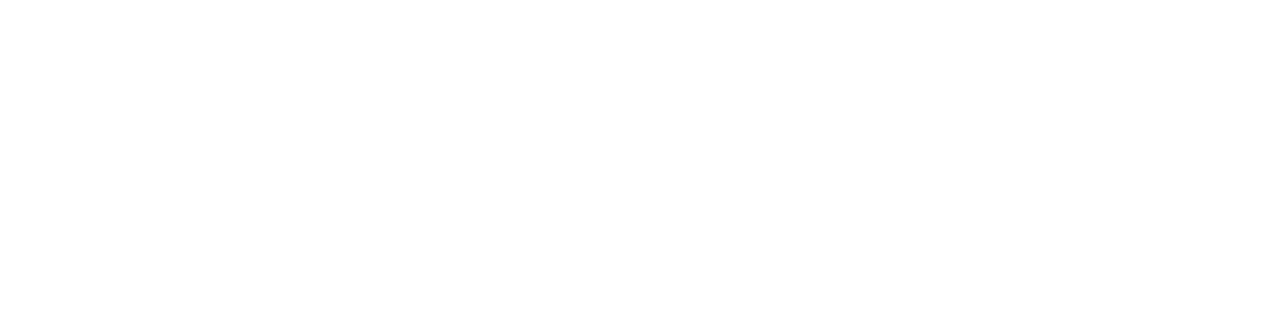
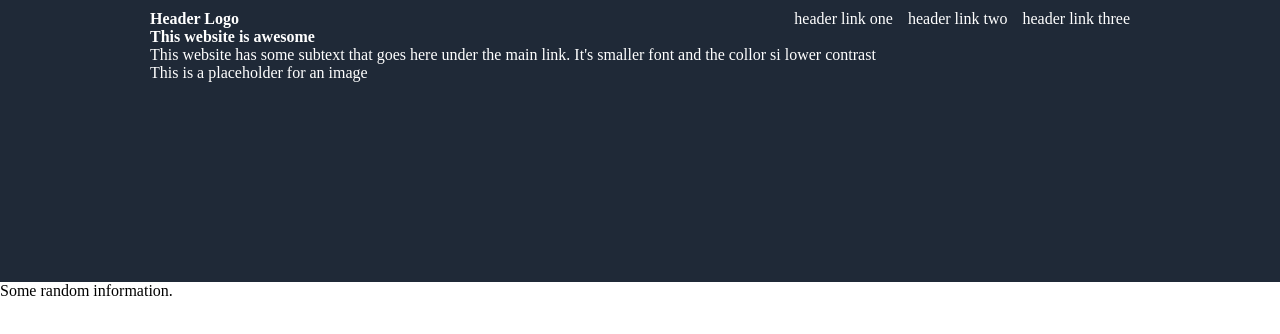
Before and after one commit to xSparKo/Project-Landing-Page, a plain HTML site: page index.html in a window 1280 px wide. Drawn offline with Linux system fonts and the light colour scheme.

Commit message:
Create header-top

```diff
--- a/index.html
+++ b/index.html
@@ -5,8 +5,39 @@
     <meta http-equiv="X-UA-Compatible" content="IE=edge">
     <meta name="viewport" content="width=device-width, initial-scale=1.0">
     <title>Landing Page</title>
+    <link rel="stylesheet" href="styles.css">
 </head>
 <body>
+    <div class="header-container">
+
+        <div class="header-top">
+            <ul class="header-left bold">
+                <li><a href="#">Header Logo</a></li>
+            </ul>
+            <ul class="header-right">
+                <li><a href="#">header link one</a></li>
+                <li><a href="#">header link two</a></li>
+                <li><a href="#">header link three</a></li>
+            </ul>
+        </div>
+
+        <div class="header-content">
+        <div class="bold">This website is awesome</div>This website has some subtext that goes here under the main link. It's smaller font and the collor si lower contrast</div>
+
+        <div class="header-image">This is a placeholder for an image</div>
+
+    </div>
+
+    <div class="card-container">
+
+        <div class="card-top">Some random information.</div>
+        <ul class="card-item">
+            <li></li>
+        </ul>
+
+
+
+    </div>
 
 </body>
 </html>
--- a/styles.css
+++ b/styles.css
@@ -0,0 +1,36 @@
+body {
+    display: flex;
+    flex-flow: column wrap;
+    margin: 0;
+}
+
+.bold {
+    font-weight: bold;
+}
+
+.header-container {
+    display: flex;
+    flex-flow: column wrap;
+    background: #1F2937;
+    color: white;
+    padding: 10px 150px 200px;
+
+}
+
+.header-top {
+    display: flex;
+    justify-content: space-between;
+}
+
+ul {
+    display: flex;
+    list-style: none;
+    gap: 15px;
+    padding: 0;
+    margin: 0;
+}
+
+a {
+    text-decoration: none;
+    color: white;
+}
```
